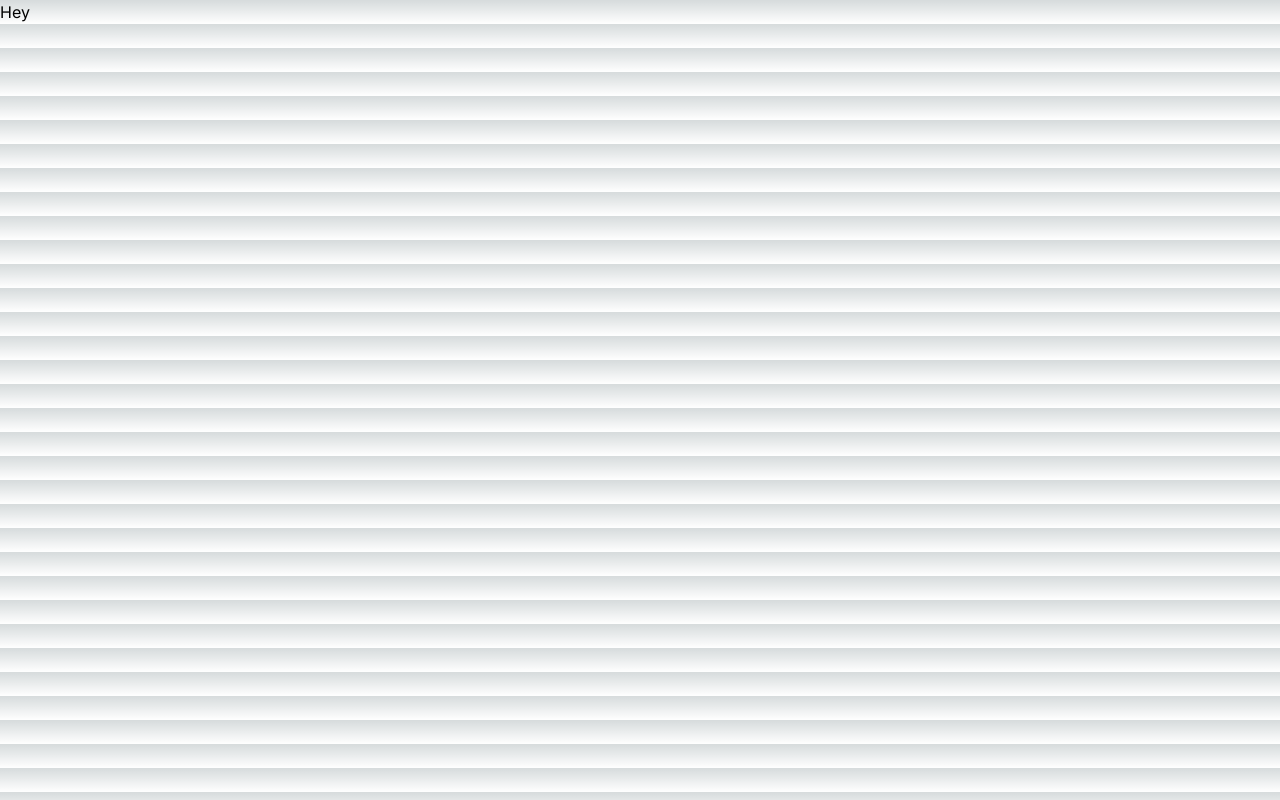
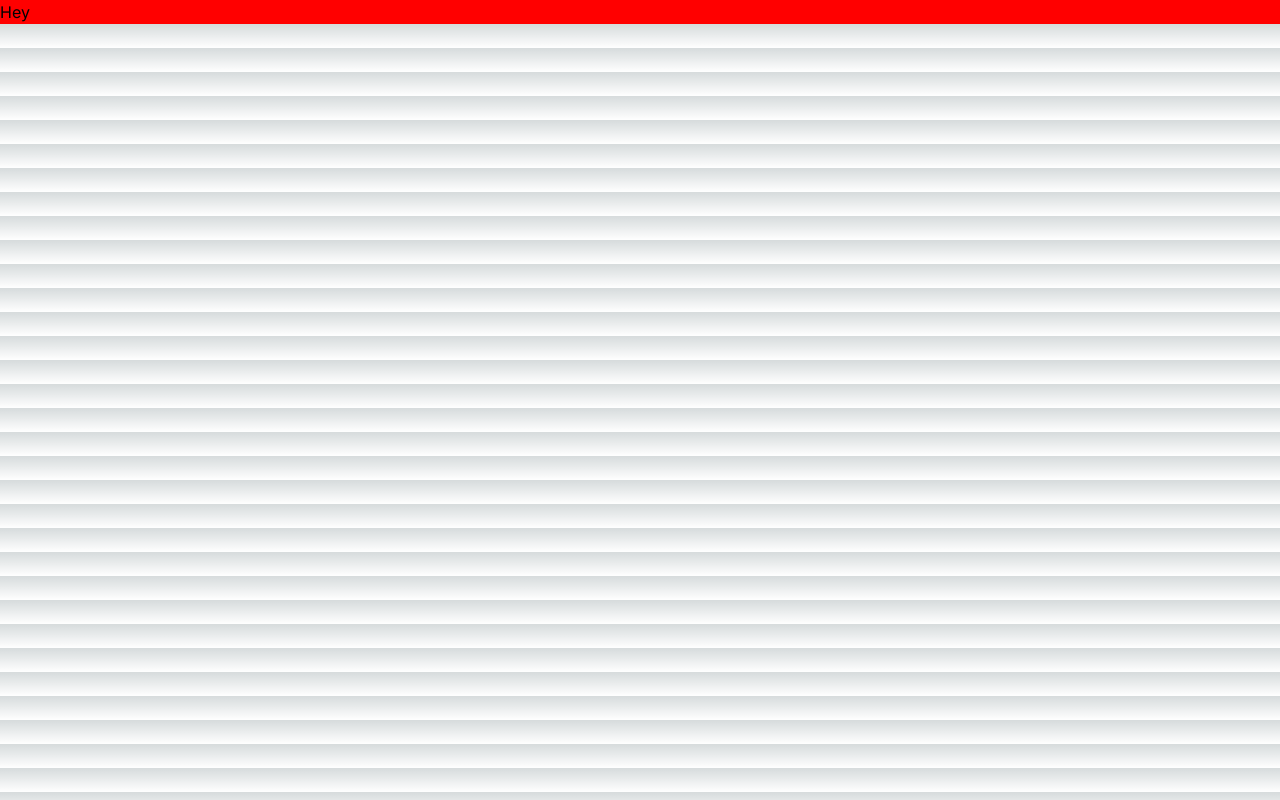
Before and after one commit to OmarThinks/Sass-Project, a Next.js app in the folder my-app/: page / in a window 1280 px wide. Built offline with nearby package versions, Linux system fonts and the light colour scheme.

Commit message:
tested scss again

```diff
--- a/my-app/src/app/page.tsx
+++ b/my-app/src/app/page.tsx
@@ -1,4 +1,5 @@
 import variables from "@/style/variables.module.scss";
+import "@/style/homeScreen.scss";
 
 export default function Home() {
   return (
--- /dev/null
+++ b/my-app/src/style/homeScreen.scss
@@ -0,0 +1,3 @@
+.justText {
+  background-color: red;
+}
```
